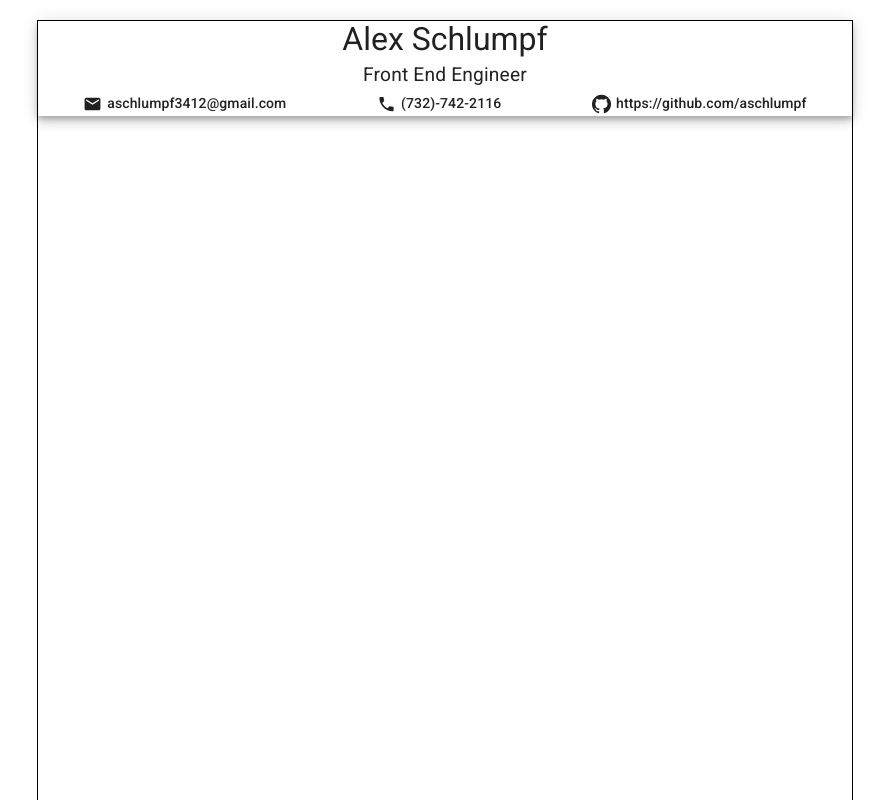
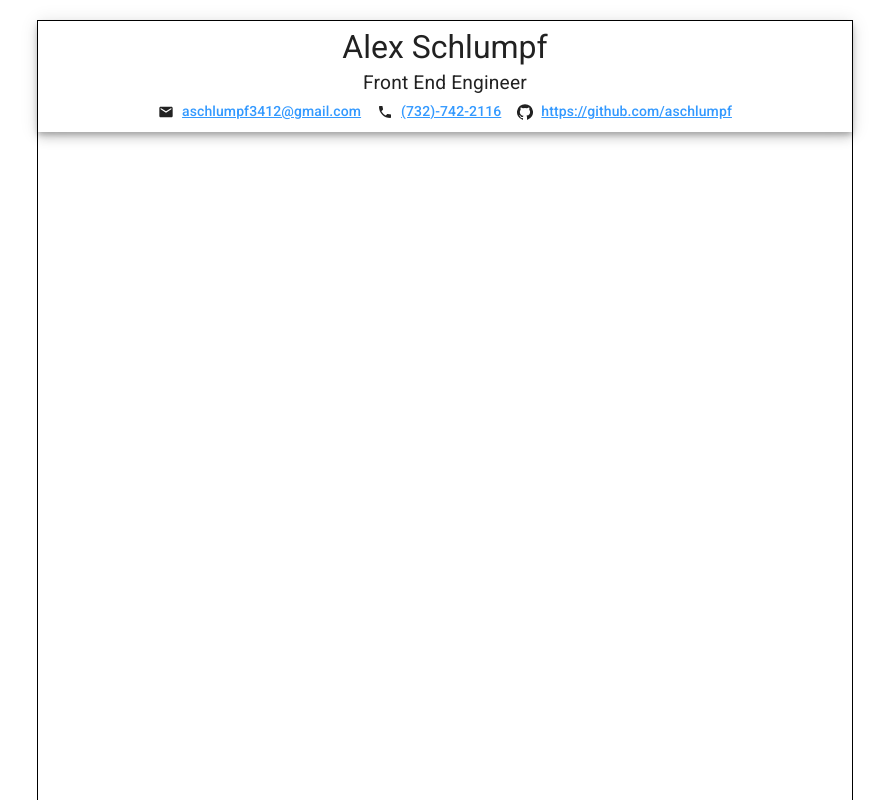
Before and after one commit to aschlumpf/mdx-resume, a Next.js app: page / in a window 1280 px wide. Shown: the top 800 px of the page, without its empty margins (195-1084 px from the left). Built offline with nearby package versions, Linux system fonts and the light colour scheme.

Commit message:
fix styling

```diff
--- a/src/components/PaperContainer.tsx
+++ b/src/components/PaperContainer.tsx
@@ -5,9 +5,15 @@ import { Mail, Phone, GitHub, LinkedIn } from '@material-ui/icons';
 const useStyles = makeStyles((theme) =>
   createStyles({
     infoIcon: {
-      paddingRight: '5px',
+      paddingRight: theme.spacing(1),
+    },
+    infoContainer: {
+      display: 'flex',
+      justifyContent: 'center',
+      columnGap: theme.spacing(2),
     },
     header: {
+      padding: theme.spacing(1),
       boxShadow: '0 6px 10px rgba(0,0,0,.14),0 1px 18px rgba(0,0,0,.12),0 3px 5px rgba(0,0,0,.2)',
     },
   }),
@@ -25,7 +31,7 @@ const PaperContainer: React.FC = (props) => {
           <Typography variant="subtitle1" component="h2" display="block" align="center">
             Front End Engineer
           </Typography>
-          <Box display="flex" justifyContent="space-around">
+          <Box className={classes.infoContainer}>
             <Box display="flex" alignItems="center">
               <Mail className={classes.infoIcon} />
               <Typography variant="subtitle2">aschlumpf3412@gmail.com</Typography>
--- a/src/theme.ts
+++ b/src/theme.ts
@@ -31,6 +31,10 @@ const theme = createMuiTheme({
     subtitle1: {
       fontSize: '1.2rem',
     },
+    subtitle2: {
+      color: '#3399FF',
+      textDecoration: 'underline',
+    },
   },
 });
 
```
